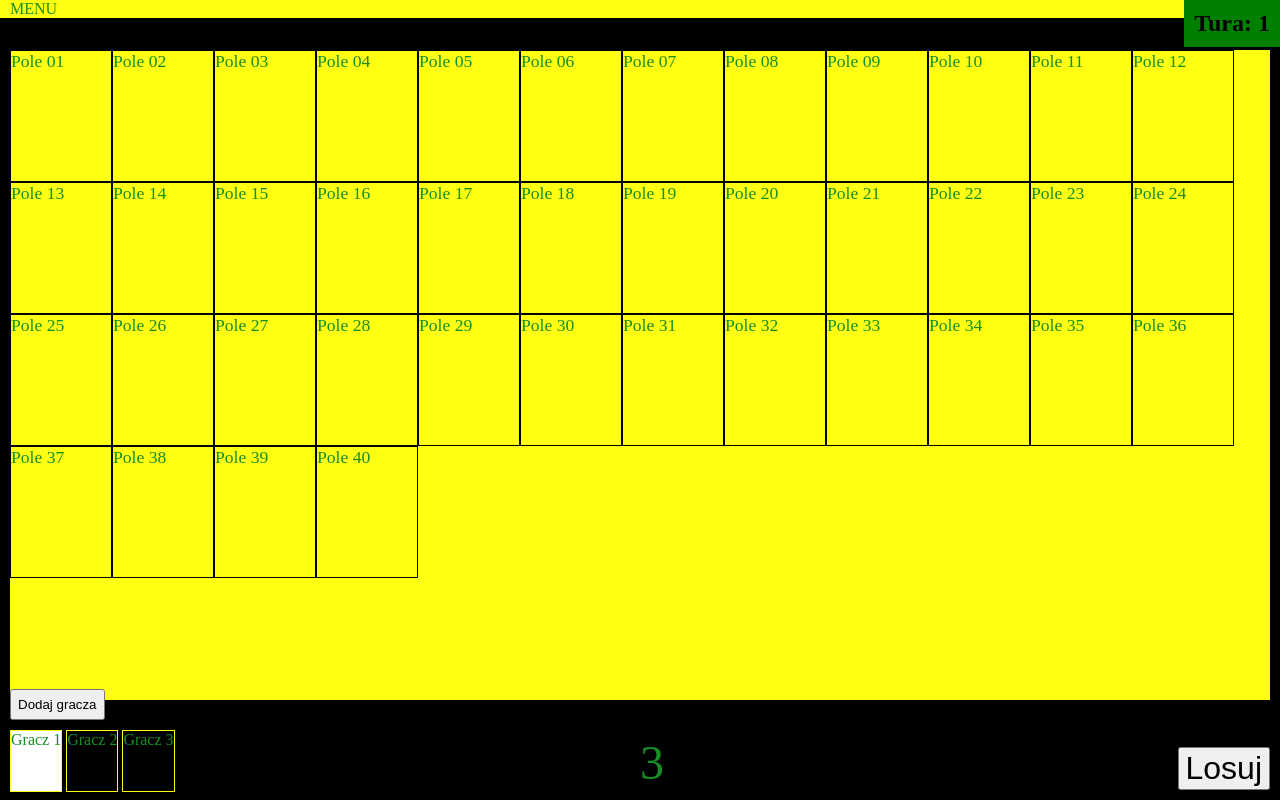
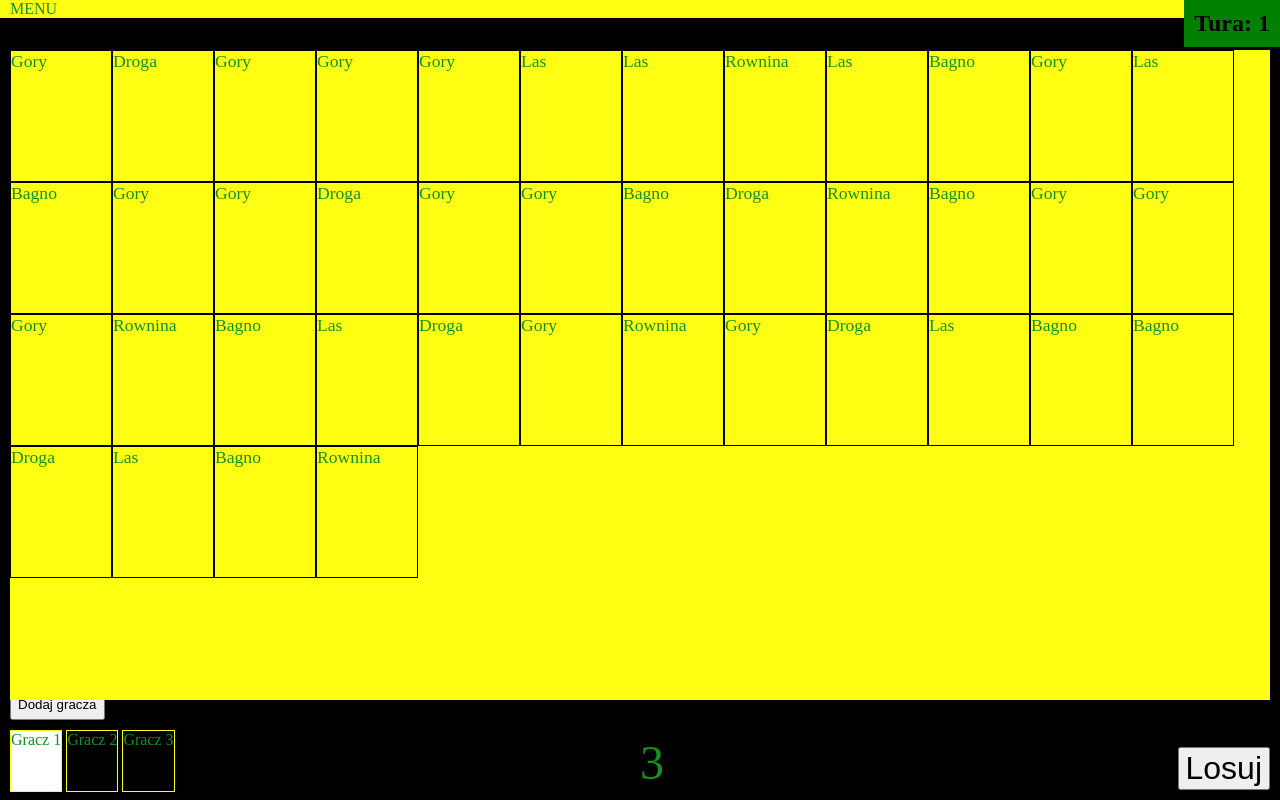
Before and after one commit to cre8labs/dark_crystal, a plain HTML site: page index.html in a window 1280 px wide. Drawn offline with nearby package versions, Linux system fonts and the light colour scheme.

Commit message:
renderowanie planszy zamiast statycznych (tymczasowych) pól;

```diff
--- a/css/style.css
+++ b/css/style.css
@@ -21,6 +21,7 @@ html, body {
 /* dotyczy gra: */
 
 #mapa {
+    z-index: 2000;
     position: absolute;
     top: 50px;
     left: 10px;
@@ -30,6 +31,7 @@ html, body {
     background-color: #fffe13;
     margin: 0;
     padding: 0;
+    overflow: auto;
 }
 
 #mapa li {
--- a/index.html
+++ b/index.html
@@ -8,6 +8,7 @@
     <script src="scripts/bohater.js"></script>
     <script src="scripts/przygoda.js"></script>
     <script src="scripts/teren.js"></script>
+    <script src="scripts/plansza.js"></script>
     <script src="scripts/engine.js"></script>
     <script src="scripts/init.js"></script>
 </head>
@@ -15,48 +16,7 @@
 
 <div id="gra" class="pelnaWielkosc pozycjonowanieAbsolutne">
 
-    <ul id="mapa">
-        <li>Pole 01</li>
-        <li>Pole 02</li>
-        <li>Pole 03</li>
-        <li>Pole 04</li>
-        <li>Pole 05</li>
-        <li>Pole 06</li>
-        <li>Pole 07</li>
-        <li>Pole 08</li>
-        <li>Pole 09</li>
-        <li>Pole 10</li>
-        <li>Pole 11</li>
-        <li>Pole 12</li>
-        <li>Pole 13</li>
-        <li>Pole 14</li>
-        <li>Pole 15</li>
-        <li>Pole 16</li>
-        <li>Pole 17</li>
-        <li>Pole 18</li>
-        <li>Pole 19</li>
-        <li>Pole 20</li>
-        <li>Pole 21</li>
-        <li>Pole 22</li>
-        <li>Pole 23</li>
-        <li>Pole 24</li>
-        <li>Pole 25</li>
-        <li>Pole 26</li>
-        <li>Pole 27</li>
-        <li>Pole 28</li>
-        <li>Pole 29</li>
-        <li>Pole 30</li>
-        <li>Pole 31</li>
-        <li>Pole 32</li>
-        <li>Pole 33</li>
-        <li>Pole 34</li>
-        <li>Pole 35</li>
-        <li>Pole 36</li>
-        <li>Pole 37</li>
-        <li>Pole 38</li>
-        <li>Pole 39</li>
-        <li>Pole 40</li>
-    </ul>
+    <ul id="mapa"></ul>
 
     <div id="menu">MENU</div>
 
--- a/scripts/init.js
+++ b/scripts/init.js
@@ -10,5 +10,8 @@ $(document).ready(function($) {
         engine.pola.push(_.shuffle(engine.polaStandardowe)[0]);
     }
 
+    plansza.$mapa = $('#mapa');
+    plansza.rysujPlansze(engine.pola);
+
 
 });
--- /dev/null
+++ b/scripts/plansza.js
@@ -0,0 +1,22 @@
+var plansza = {
+    $mapa: null, // ustawimy to podczas inicjowania (po zaladowaniu strony)
+    pola: {},
+    rysujPlansze: function(polaGry) {
+        var index = 0,
+            iloscPol = polaGry.length;
+
+        // czyscimy mape oraz powiazane grafiki pól z realnymi danymi z listy pól
+        this.pola = {};
+        this.$mapa.empty();
+
+        // iteracja poprzez tablice pol
+        for(index; index < iloscPol; index++) {
+          // dodajemy pole po polu do mapy
+          this.dodajTerenDoPlanszy(polaGry[index]);
+        }
+    },
+    dodajTerenDoPlanszy: function(pole) {
+        console.log('dodajTerenDoPlanszy', pole);
+        $('<li>' + pole.nazwa + '</li>').appendTo(this.$mapa);
+    }
+};
```
